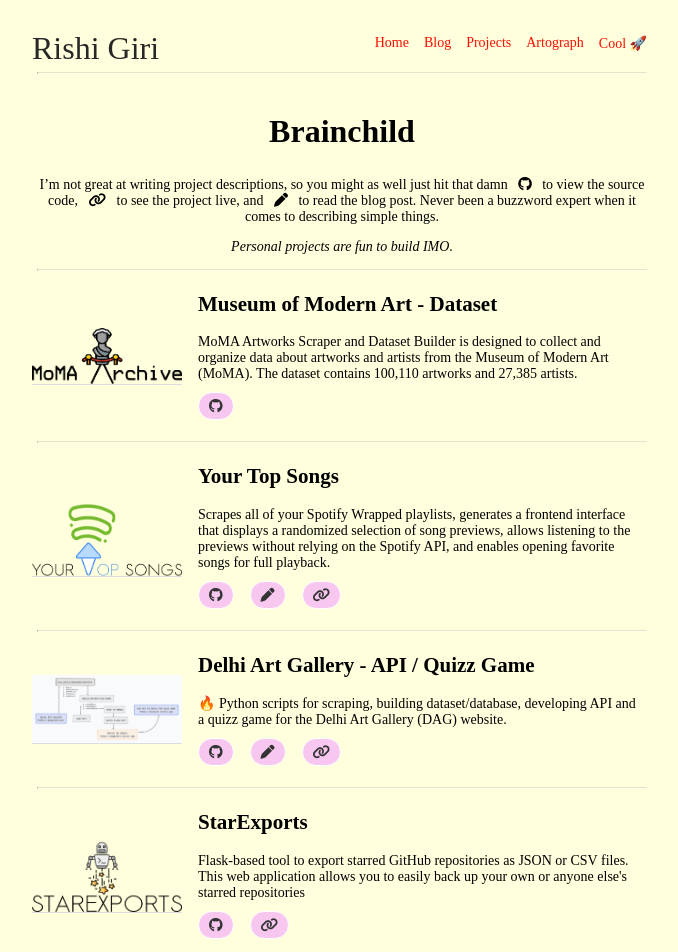
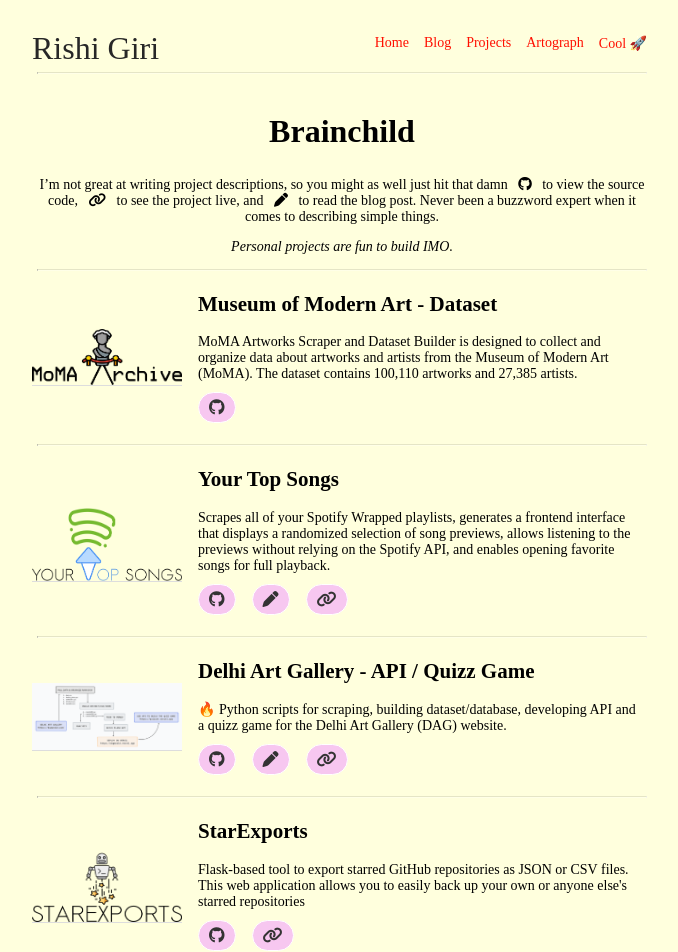
Before and after one commit to CodeDotJS/space, a Jekyll site: the page built from projects.md, in a window 1280 px wide. Shown: the top 952 px of the page, without its empty margins (298-976 px from the left). Built offline with Jekyll 4.4.1, drawn with Linux system fonts in a browser that asks for light colours; nearby versions of some CDN libraries; some web fonts are replaced.

Commit message:
set target=_blank & update font-size

```diff
--- a/_layouts/projects.html
+++ b/_layouts/projects.html
@@ -17,13 +17,13 @@
                 <p>{{ project.description }}</p>
                 <div class="project-links">
                     {% if project.github %}
-                        <a href="https://github.com/CodeDotJS/{{ project.github }}"><i class="fa fa-github"></i></a>
+                        <a href="https://github.com/CodeDotJS/{{ project.github }}" target="_blank"><i class="fa fa-github"></i></a>
                     {% endif %}
                     {% if project.blog %}
-                        <a href="{{site.baseurl}}/{{ project.blog }}"><i class="fa fa-pen"></i></a>
+                        <a href="{{site.baseurl}}/{{ project.blog }}" target="_blank"><i class="fa fa-pen"></i></a>
                     {% endif %}
                     {% if project.preview %}
-                        <a href="{{ project.preview }}"><i class="fa fa-link"></i></a>
+                        <a href="{{ project.preview }}" target="_blank"><i class="fa fa-link"></i></a>
                     {% endif %}
                 </div>
             </div>
--- a/css/projects.scss
+++ b/css/projects.scss
@@ -49,6 +49,7 @@
         background: #f7c7f0;
         padding: 5px 10px;
         transition: background-color 0.3s;
+        font-size: 16px;
 
         &:hover {
           background-color: #f0f0f0;
@@ -61,7 +62,6 @@
 
       @media (max-width: $small-width) {
         align-items: center;
-            font-size: 10px;
       }
     }
   }
```
Lines whose indentation alone changed are shown as unchanged.
